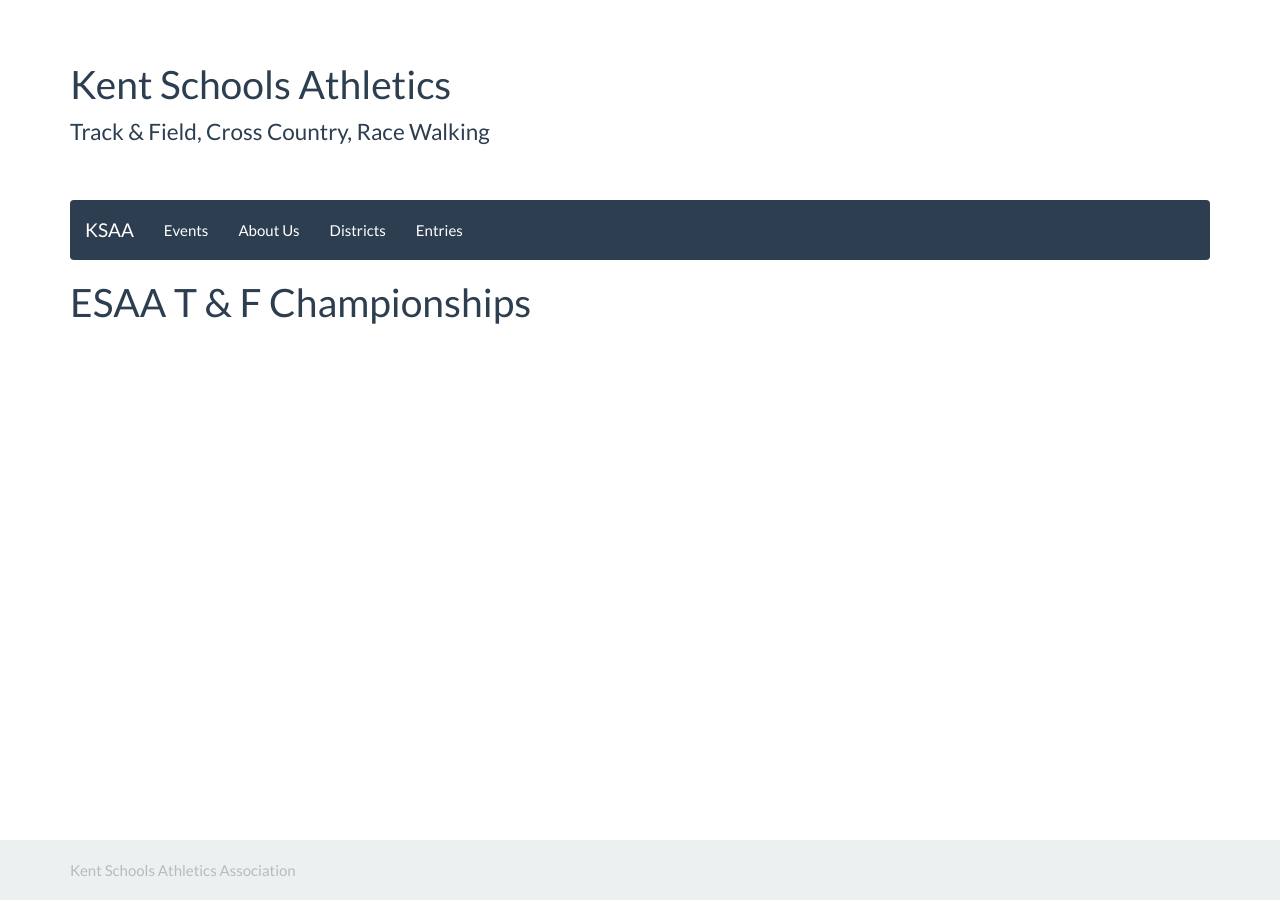
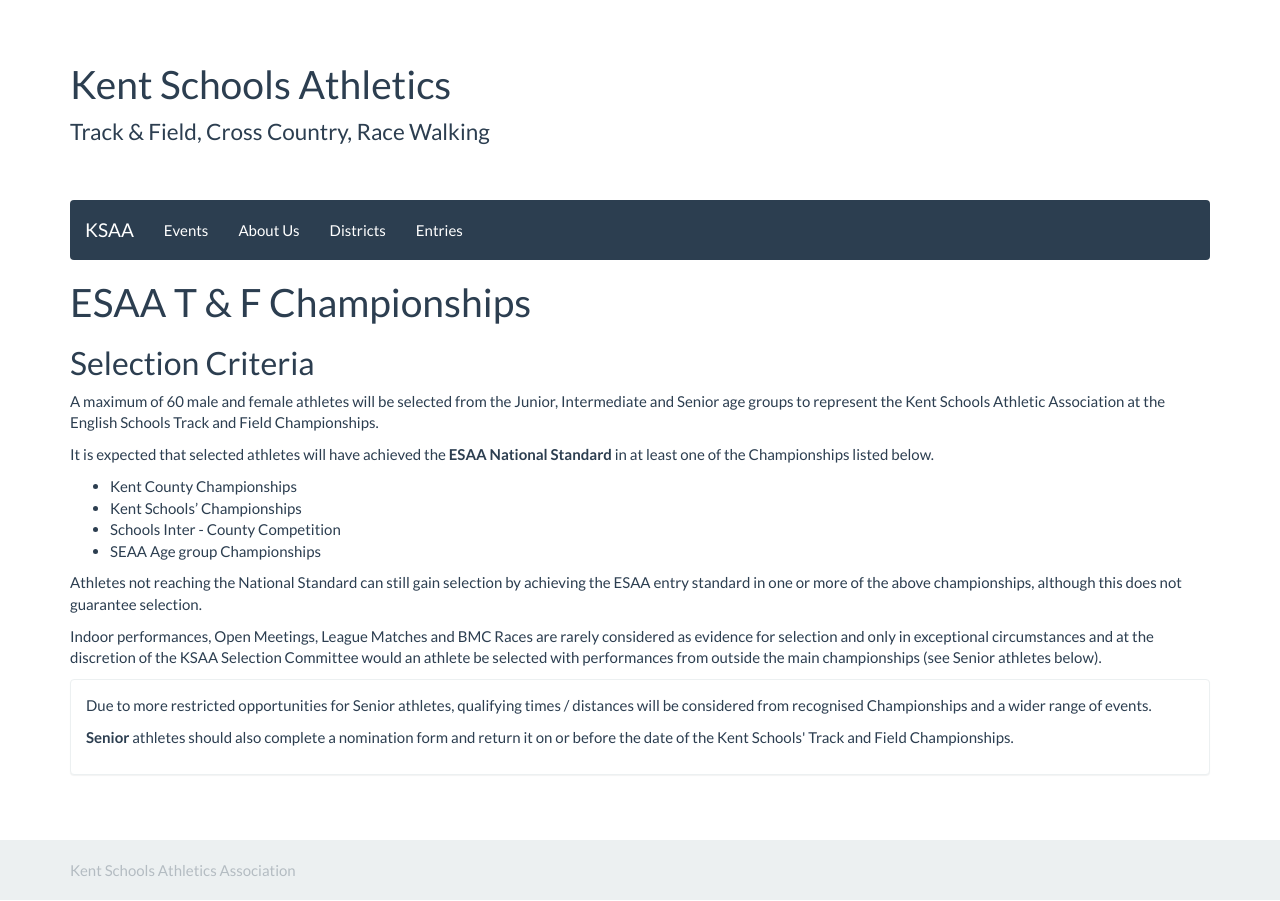
Before and after one commit to chrisnewark/chrisnewark.github.io, a Jekyll site: the page built from _events/15-16/2016-07-08-esaa-t-and-f-championships.md, in a window 1280 px wide. Built offline with Jekyll 4.4.1, drawn with Linux system fonts in a browser that asks for light colours; nearby versions of some CDN libraries.

Commit message:
Updated event

```diff
--- a/_events/15-16/2016-07-08-esaa-t-and-f-championships.md
+++ b/_events/15-16/2016-07-08-esaa-t-and-f-championships.md
@@ -4,3 +4,31 @@
 date: 08/09 July 2016
 location: Gateshead
 ---
+
+
+## Selection Criteria
+
+A maximum of 60 male and female athletes will be selected from the Junior, Intermediate and Senior age groups to represent the Kent Schools Athletic Association at the English Schools Track and Field Championships.
+
+It is expected that selected athletes will have achieved the **ESAA National Standard** in at least one of the Championships listed below.
+
+- Kent County Championships
+- Kent Schools' Championships
+- Schools Inter - County Competition
+- SEAA Age group Championships
+
+Athletes not reaching the National Standard can still gain selection by achieving the ESAA entry standard in one or more of the above championships, although this does not guarantee selection.
+
+Indoor performances, Open Meetings, League Matches and BMC Races are rarely considered as evidence for selection and only in exceptional circumstances and at the discretion of the KSAA Selection Committee would an athlete be selected with performances from outside the main championships (see Senior athletes below).
+
+
+<div class="panel panel-default">
+    <div class="panel-body">
+        <p>
+            Due to more restricted opportunities for Senior athletes, qualifying times / distances will be considered from recognised Championships and a wider range of events.
+        </p>
+        <p>
+            <strong>Senior</strong> athletes should also complete a nomination form and return it on or before the date of the Kent Schools' Track and Field Championships.
+        </p>
+    </div>
+</div>
```
